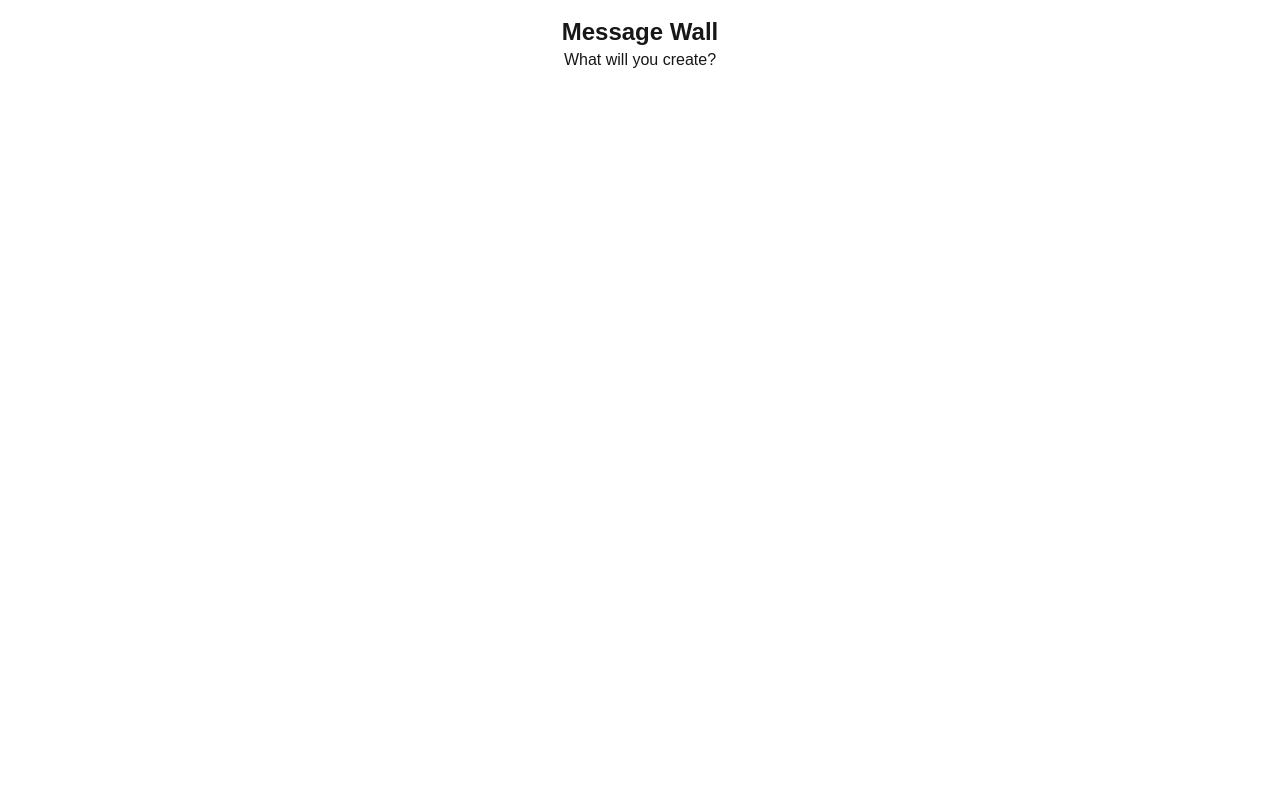
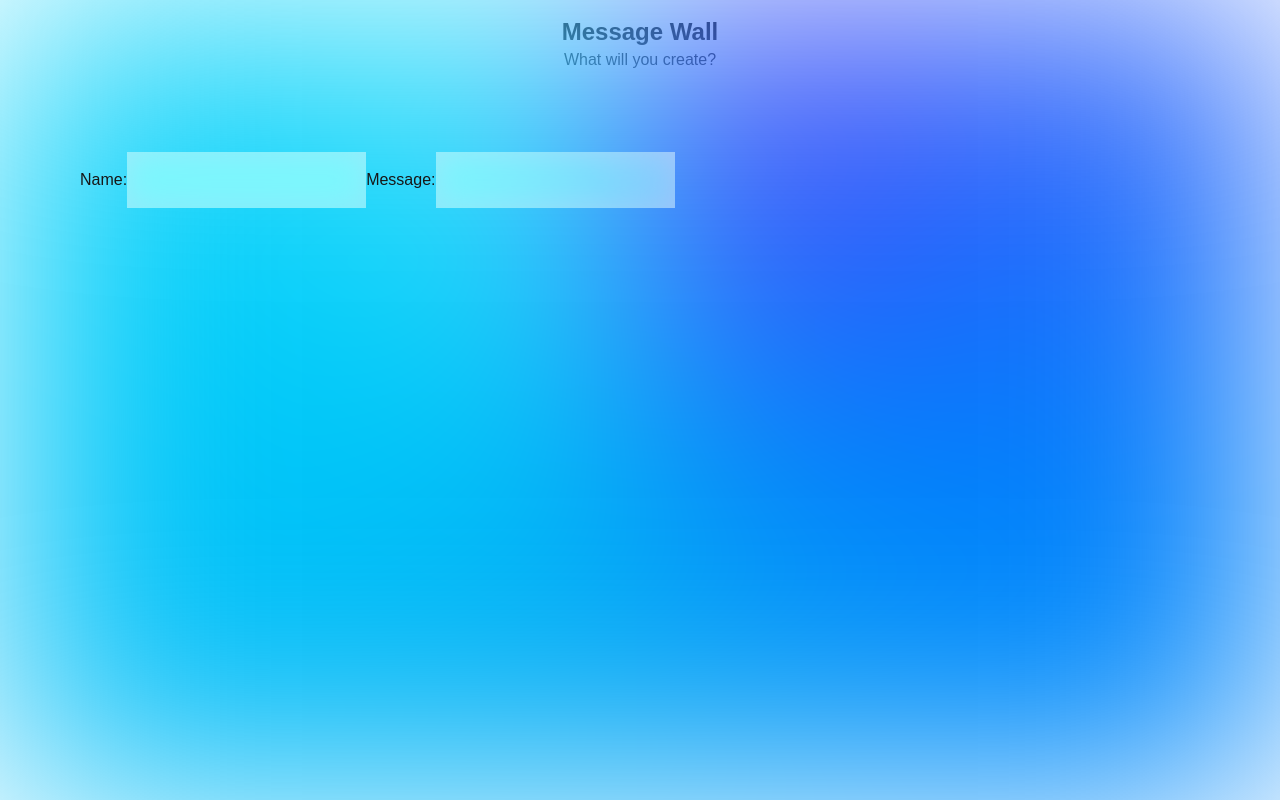
Before and after one commit to sobold-ben/devsync-hackathon-1, a Next.js app: page / in a window 1280 px wide. Built offline with nearby package versions, Linux system fonts and the light colour scheme.

Commit message:
Fay initial commit

```diff
--- a/src/app/page.tsx
+++ b/src/app/page.tsx
@@ -54,6 +54,7 @@ export default function Home() {
 
     return (
         <main>
+            <div className="absolute top-0 left-0 w-full h-full bg-conic/decreasing from-indigo-600 via-sky-500 to-cyan-300 p-20 blur-[120px] animate-bgAnimation"></div>
             <h1 className="text-center text-2xl font-bold mt-4">Message Wall</h1>
             <p className="text-center">What will you create?</p>
 
@@ -61,7 +62,22 @@ export default function Home() {
             <section></section>
 
             {/* 📝 Form - TODO: hook up inputs and submit */}
-            <section></section>
+            <section className="flex flex-col gap-[32px] row-start-2 items-center sm:items-start relative z-1 p-20">
+                <form action="">
+                    <label htmlFor="name">Name:</label>
+                    <input
+                        className="backdrop-blur-[16px] backdrop-saturate-180 bg-slate-50/50 p-4"
+                        type="text"
+                        name="name"
+                    />
+                    <label htmlFor="message">Message:</label>
+                    <input
+                        className="backdrop-blur-[16px] backdrop-saturate-180 bg-slate-50/50 p-4"
+                        type="text"
+                        name="message"
+                    />
+                </form>
+            </section>
         </main>
     );
 }
```
